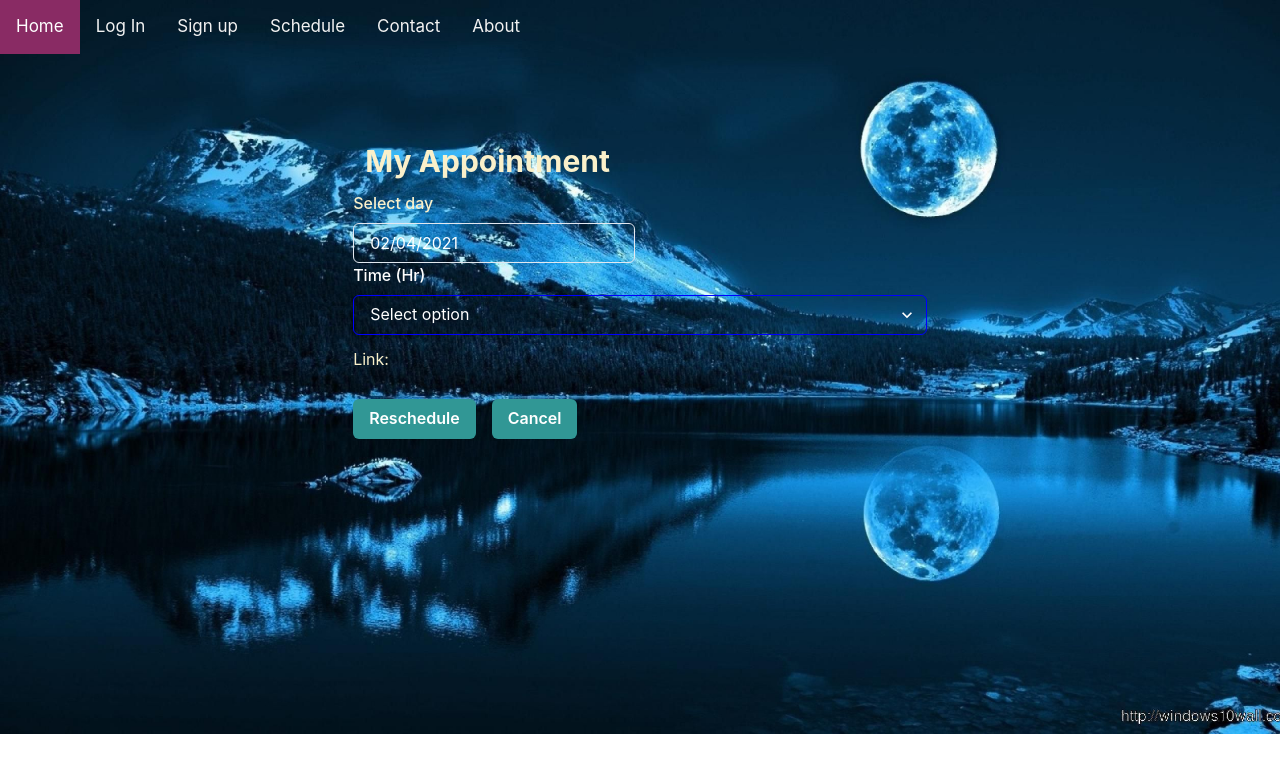
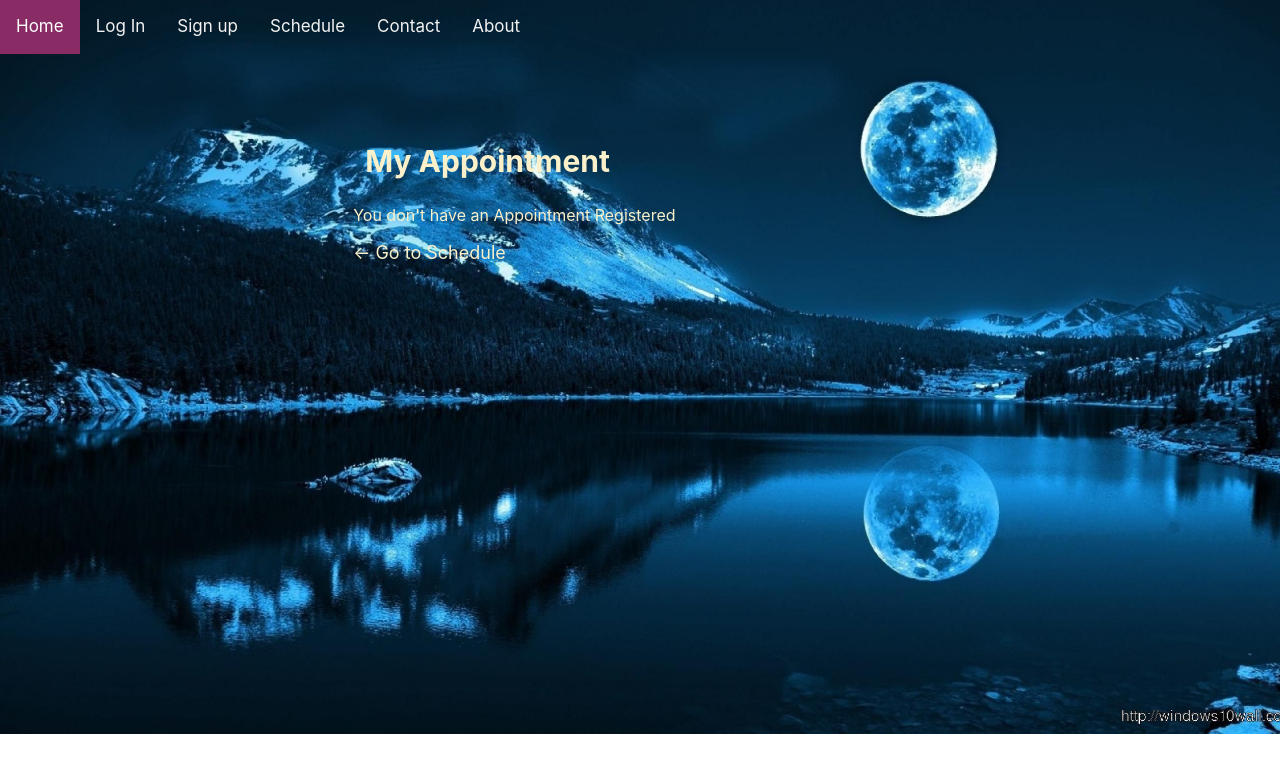
Before and after one commit to rogers0404/lunar-video-app, a React (Create React App) app in the folder client/: page /myAppointment in a window 1280 px wide. Shown: the top 772 px of the page. Built offline with nearby package versions, Linux system fonts and the light colour scheme; no server answers.

Commit message:
Added Cancel Appointment functionality

```diff
--- a/client/src/components/Appointment/Appointment.js
+++ b/client/src/components/Appointment/Appointment.js
@@ -1,6 +1,7 @@
 import React, { useState, useEffect } from "react";
 import { useMutation, useQuery, /* useDisclosure */ } from '@apollo/react-hooks';
 import { CANCEL_APPOINTMENT, CHANGE_APPOINTMENT } from "../../utils/mutations";
+import { Link } from "react-router-dom";
 import { Container,
           Heading,
           FormControl,
@@ -39,6 +40,7 @@ function Appointment() {
       );
 
   const [formState, setFormState] = useState({ day: '', time: ''});
+  const [isData, setIsData] = useState(false);
 
   const [removeAppointment] = useMutation(CANCEL_APPOINTMENT);
 
@@ -52,6 +54,7 @@ function Appointment() {
          setLink(data.me.appointment[0].link);
          email = data.me.email;
          setFormState({...formState, day: data.me.appointment[0].day, time:data.me.appointment[0].time })
+         setIsData(true);
       }
 
     }
@@ -114,6 +117,10 @@ function Appointment() {
 
   };
 
+  const handleFormSubmitUpdate = async event => {
+
+  }
+
   const handleChange = event => {
     const { name, value } = event.target;
 /*     console.log("name " + name);
@@ -127,7 +134,8 @@ function Appointment() {
   return (
     <Container>
       <Heading  color="#faf0ca" as="h2" size="xl" fontSize={{ base: "16px", md: "20px", lg: "30px" }} padding="3">My Appointment</Heading>
-
+     {
+      isData ?
         <FormControl>
         <FormLabel color="#faf0ca">Select day</FormLabel>
         <DatePicker id="day" name="day"
@@ -169,7 +177,7 @@ function Appointment() {
                       mt={4}
                       colorScheme="teal"
                       type="submit"
-                           /*  onClick={handleFormSubmit} */
+                      onClick={handleFormSubmitUpdate}
                   >
                   Reschedule
                   </Button>
@@ -184,10 +192,19 @@ function Appointment() {
                   Cancel
                   </Button>
               </Box>
+           </Flex>
+        </FormControl>
+        :
+        <Box>
+          <Text color="#faf0ca" fontSize={{ base: "8px", md: "12px", lg: "16px" }} py="3">You don't have an Appointment Registered</Text>
+          <Link to="/schedule">
+          <Text color="#faf0ca" fontSize={{ base: "12px", md: "16px", lg: "18px" }}>
+                  ← Go to Schedule
+          </Text>
+        </Link>
+      </Box>
+    }
 
-                 </Flex>
-
-      </FormControl>
 
     </Container>
 
```
Also changed, not shown: 1 other file (tests, documents, lock files or other folders). Lines whose indentation alone changed are shown as unchanged.
